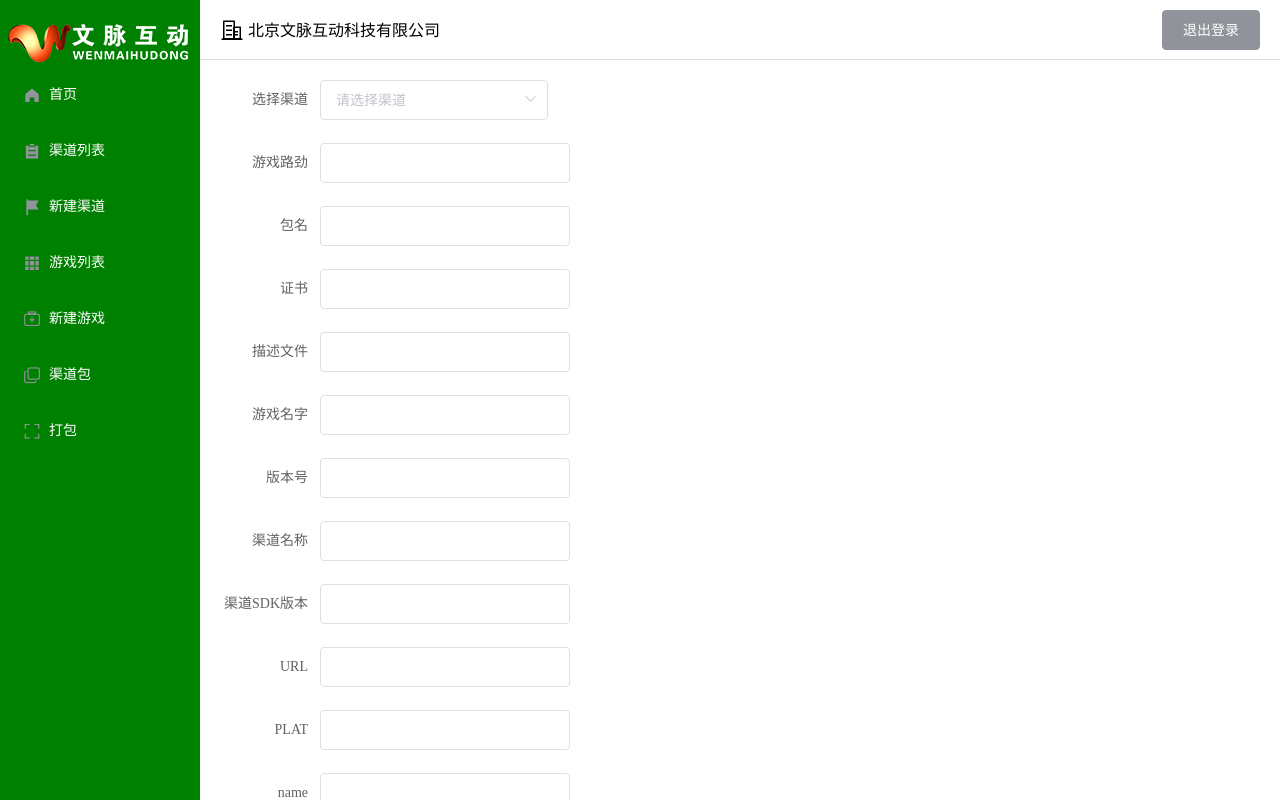
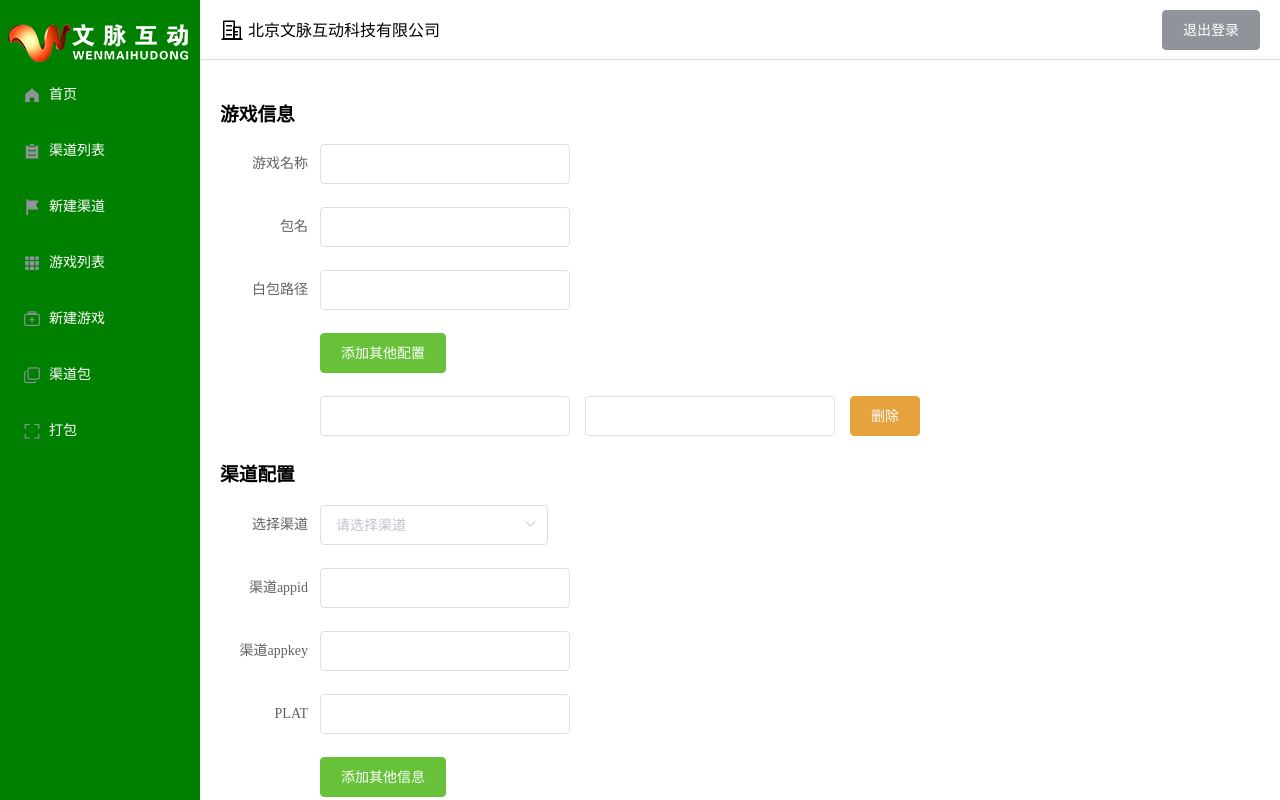
Before and after one commit to dongdonglaiyele95/dabaoji, a Vue app: page /#/newgame in a window 1280 px wide. Built offline with nearby package versions, Linux system fonts and the light colour scheme.

Commit message:
20200221

```diff
--- a/src/views/home/index.vue
+++ b/src/views/home/index.vue
@@ -60,7 +60,7 @@ export default {
   },
   methods:{
     logout() {
-      this.$router.push('/login')
+      // this.$router.push('/login')
     }
   }
 };
--- a/src/views/login/index.vue
+++ b/src/views/login/index.vue
@@ -1,11 +1,63 @@
 <template>
-    <div class="container">login</div>
+  <el-form :model="ruleForm" ref="ruleForm" label-width="100px">
+
+    <el-form-item>
+      <el-button type="success" @click="addGame">添加其他配置</el-button>
+    </el-form-item>
+
+    <el-form-item :key="game.key" v-for="game in ruleForm.games">
+      <el-input v-model="game.key"></el-input>
+      <el-input v-model="game.value"></el-input>
+      <el-button @click.prevent="removeGame(game)">删除</el-button>
+    </el-form-item>
+
+  </el-form>
 </template>
-
 <script>
 export default {
+  data() {
+    return {
+      ruleForm: {
+        games: [
+          {
+            key: "",
+            value: ""
+          }
+        ]
+      }
+    };
+  },
+  methods: {
+    submitForm(formName) {
+      this.$refs[formName].validate(valid => {
+        if (valid) {
+          // alert("submit!");
+        } else {
+          console.log("error submit!!");
+          return false;
+        }
+      });
+    },
+
+    removeGame(item) {
+      var index = this.ruleForm.games.indexOf(item);
+      if (index !== -1) {
+        this.ruleForm.games.splice(index, 1);
+      }
+    },
+    addGame() {
+      this.ruleForm.games.push({
+        key: "",
+        value: ""
+      });
+    }
+
+  }
+};
+</script>
+<style lang="less" scoped>
+.el-input {
+  width: 200px;
+  margin-right: 20px;
 }
-</script>
-
-<style lang="less" scoped>
 </style>
--- a/src/views/newchannel/index.vue
+++ b/src/views/newchannel/index.vue
@@ -1,29 +1,23 @@
 <template>
  <el-form :model="ruleForm"  ref="ruleForm" label-width="100px" class="demo-ruleForm">
   <el-form-item label="渠道代号">
-    <el-input  v-model="ruleForm.name"></el-input>
+    <el-input clearable v-model="ruleForm.code"></el-input>
   </el-form-item>
   <el-form-item label="渠道名称">
-    <el-input></el-input>
+    <el-input clearable v-model="ruleForm.name"></el-input>
   </el-form-item>
   <el-form-item label="渠道官网">
-    <el-input></el-input>
+    <el-input clearable v-model="ruleForm.net"></el-input>
   </el-form-item>
   <el-form-item label="登录验证地址">
-    <el-input></el-input>
+    <el-input clearable v-model="ruleForm.address"></el-input>
   </el-form-item>
-  <el-form-item label="APPID">
-    <el-input></el-input>
-  </el-form-item>
-  <el-form-item label="APPKEY">
-    <el-input></el-input>
-  </el-form-item>
-  <el-form-item label="加密KEY">
-    <el-input></el-input>
+  <el-form-item label="公钥">
+    <el-input clearable v-model="ruleForm.key"></el-input>
   </el-form-item>
   <el-form-item>
     <el-button type="primary" @click="submitForm('ruleForm')">保存渠道信息</el-button>
-    <el-button @click="resetForm('ruleForm')">重置</el-button>
+    <!-- <el-button @click="resetForm('ruleForm')">重置</el-button> -->
   </el-form-item>
   </el-form>
 </template>
@@ -34,6 +28,10 @@ export default {
     return{
       ruleForm:{
         name: '',
+        code:'',
+        net:'',
+        address:'',
+        key:''
       }
     }
   },
@@ -41,16 +39,16 @@ export default {
        submitForm(formName) {
         this.$refs[formName].validate((valid) => {
           if (valid) {
-            alert('submit!');
+            // alert('submit!');
           } else {
             console.log('error submit!!');
             return false;
           }
         });
       },
-      resetForm(formName) {
-        this.$refs[formName].resetFields();
-      }
+      // resetForm(formName) {
+      //   this.$refs[formName].resetFields();
+      // }
     }
 }
 </script>
--- a/src/views/newgame/index.vue
+++ b/src/views/newgame/index.vue
@@ -1,5 +1,28 @@
 <template>
  <el-form :model="ruleForm"  ref="ruleForm" label-width="100px" class="demo-ruleForm">
+   <h3>游戏信息</h3>
+   <el-form-item label="游戏名称">
+    <el-input clearable v-model="ruleForm.game"></el-input>
+  </el-form-item>
+   <el-form-item label="包名">
+    <el-input clearable v-model="ruleForm.name"></el-input>
+  </el-form-item>
+   <el-form-item label="白包路径">
+    <el-input clearable v-model="ruleForm.road"></el-input>
+  </el-form-item>
+
+  <!-- 动态添加游戏信息 -->
+   <el-form-item>
+      <el-button type="success" @click="addGame">添加其他配置</el-button>
+    </el-form-item>
+
+    <el-form-item :key="game.key" v-for="game in ruleForm.games">
+      <el-input clearable v-model="game.key"></el-input>
+      <el-input clearable v-model="game.value"></el-input>
+      <el-button type="warning" @click.prevent="removeGame(game)">删除</el-button>
+    </el-form-item>
+
+  <h3>渠道配置</h3>
   <el-form-item label="选择渠道" prop="channel">
     <el-select clearable v-model="ruleForm.channel" placeholder="请选择渠道">
       <el-option label="渠道1" value="1"></el-option>
@@ -12,54 +35,28 @@
       <el-option label="渠道8" value="8"></el-option>
     </el-select>
   </el-form-item>
-  <el-form-item label="游戏路劲">
-    <el-input  v-model="ruleForm.name"></el-input>
+  <el-form-item label="渠道appid">
+    <el-input clearable v-model="ruleForm.appid"></el-input>
   </el-form-item>
-  <el-form-item label="包名">
-    <el-input></el-input>
-  </el-form-item>
-  <el-form-item label="证书">
-    <el-input></el-input>
-  </el-form-item>
-  <el-form-item label="描述文件">
-    <el-input></el-input>
-  </el-form-item>
-  <el-form-item label="游戏名字">
-    <el-input></el-input>
-  </el-form-item>
-  <el-form-item label="版本号">
-    <el-input></el-input>
-  </el-form-item>
-  <el-form-item label="渠道名称">
-    <el-input></el-input>
-  </el-form-item>
-  <el-form-item label="渠道SDK版本">
-    <el-input></el-input>
-  </el-form-item>
-  <el-form-item label="URL">
-    <el-input></el-input>
+  <el-form-item label="渠道appkey">
+    <el-input clearable v-model="ruleForm.appkey"></el-input>
   </el-form-item>
   <el-form-item label="PLAT">
-    <el-input></el-input>
+    <el-input clearable v-model="ruleForm.plat"></el-input>
   </el-form-item>
-  <el-form-item label="name">
-    <el-input></el-input>
-  </el-form-item>
-  <el-form-item label="游戏路径">
-    <el-input></el-input>
-  </el-form-item>
-  <el-form-item label="游戏路径">
-    <el-input></el-input>
-  </el-form-item>
-  <el-form-item label="游戏路径">
-    <el-input></el-input>
-  </el-form-item>
-  <el-form-item label="游戏路径">
-    <el-input></el-input>
-  </el-form-item>
+
+<!-- 动态添加渠道信息 -->
+   <el-form-item>
+      <el-button type="success" @click="addChannel">添加其他信息</el-button>
+    </el-form-item>
+    <el-form-item :key="channel.key" v-for="channel in ruleForm.channels">
+      <el-input clearable v-model="channel.key"></el-input>
+      <el-input clearable v-model="channel.value"></el-input>
+      <el-button type="warning" @click.prevent="removeChannel(channel)">删除</el-button>
+    </el-form-item>
+
   <el-form-item>
-    <el-button type="primary" @click="submitForm('ruleForm')">保存游戏信息</el-button>
-    <el-button @click="resetForm('ruleForm')">重置</el-button>
+    <el-button medium  type="primary" @click="submitForm('ruleForm')">保存游戏信息</el-button>
   </el-form-item>
   </el-form>
 </template>
@@ -70,24 +67,69 @@ export default {
     return{
       ruleForm:{
         name: '',
+        game:'',
+        road:'',
         channel: '',
-      }
+        appid:'',
+        appkey:'',
+        plat:'',
+        games: [//游戏信息
+          {
+            key: "",
+            value: ""
+          }
+        ],
+        channels: [//渠道信息
+          {
+            key: "",
+            value: ""
+          }
+        ]
+      },
     }
   },
   methods: {
+    // 提交信息
        submitForm(formName) {
         this.$refs[formName].validate((valid) => {
           if (valid) {
-            alert('submit!');
+            // alert('submit!');
           } else {
             console.log('error submit!!');
             return false;
           }
         });
       },
-      resetForm(formName) {
-        this.$refs[formName].resetFields();
+
+      // 删除游戏
+       removeGame(item) {
+      var index = this.ruleForm.games.indexOf(item);
+      if (index !== -1) {
+        this.ruleForm.games.splice(index, 1);
       }
+    },
+    // 添加游戏
+    addGame() {
+      this.ruleForm.games.push({
+        key: "",
+        value: ""
+      });
+    },
+      // 删除游戏
+       removeChannel(item) {
+      var index = this.ruleForm.channels.indexOf(item);
+      if (index !== -1) {
+        this.ruleForm.channels.splice(index, 1);
+      }
+    },
+    // 添加游戏
+    addChannel() {
+      this.ruleForm.channels.push({
+        key: "",
+        value: ""
+      });
+    }
+
     }
 }
 </script>
@@ -95,5 +137,6 @@ export default {
 <style lang="less" scoped>
 .el-input {
   width: 250px;
+  margin-right: 15px;
 }
 </style>
```
